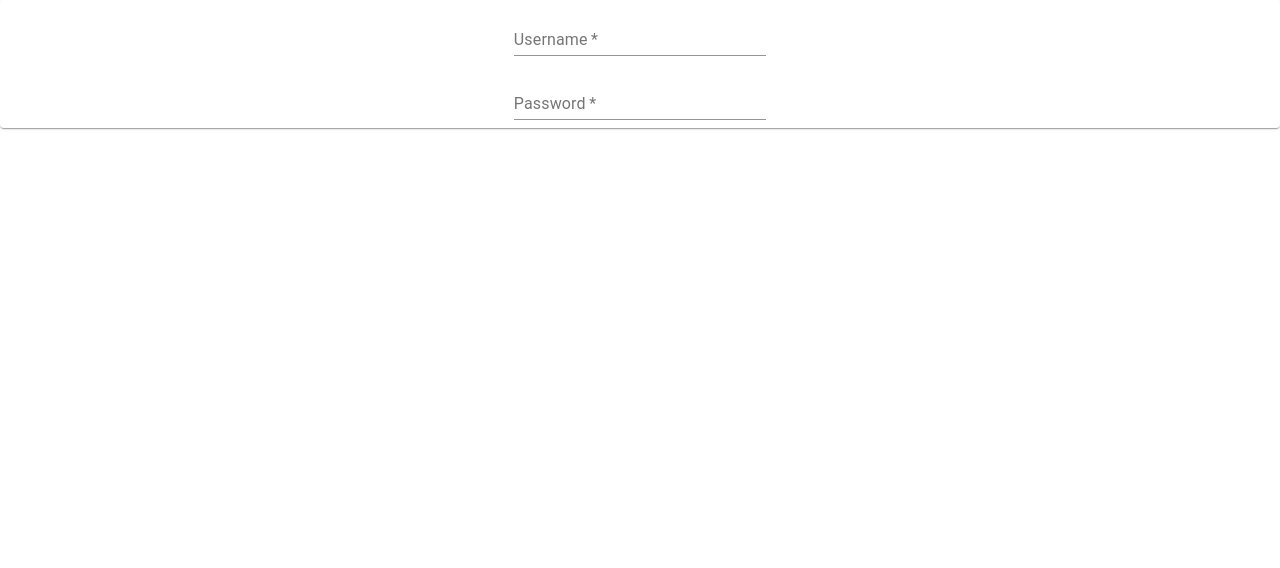
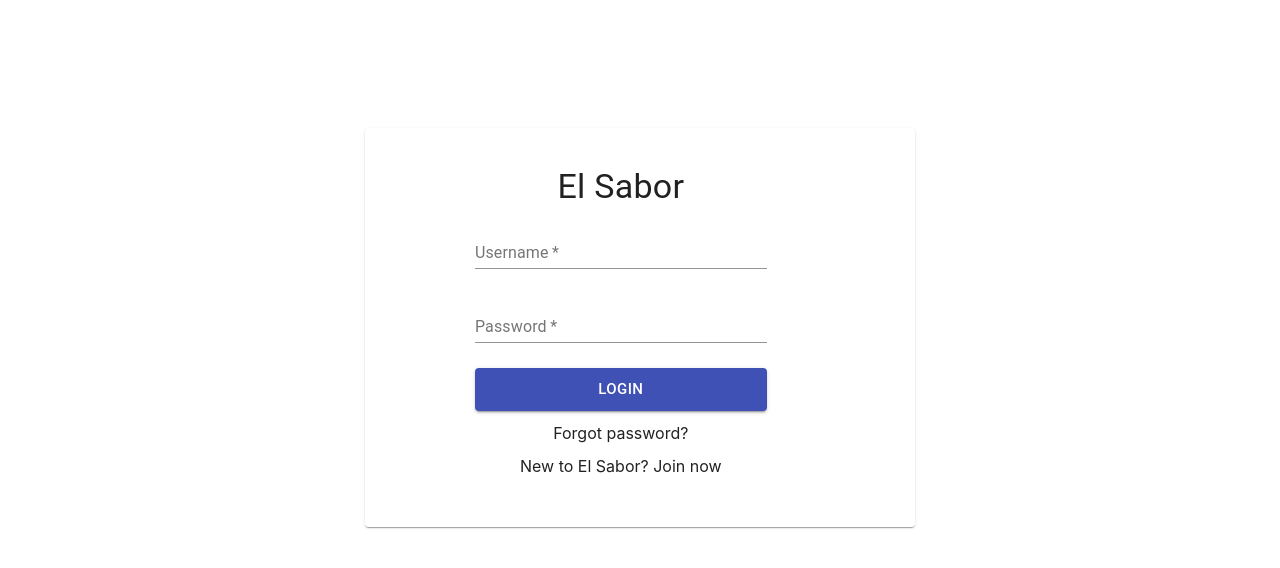
Before and after one commit to osagieomigie/elsabor, a React (Create React App) app in the folder frontend/: page / in a window 1280 px wide. Shown: the top 568 px of the page. Built offline with nearby package versions, Linux system fonts and the light colour scheme.

Commit message:
Added more elements to form

```diff
--- a/frontend/src/components/Styles.js
+++ b/frontend/src/components/Styles.js
@@ -1,13 +1,24 @@
 import { makeStyles } from "@material-ui/core/styles";
 
 export const useStyles = makeStyles(theme => ({
-  formRoot: {
-    "& .MuiTextField-root": {
-      margin: theme.spacing(1),
-      width: "25ch"
-    },
-    root: {
-      margin: "5%"
-    }
+  root: {
+    margin: "10%",
+    marginLeft: "auto",
+    marginRight: "auto",
+    padding: "3%",
+    paddingLeft: "0%",
+    width: "40%",
+    height: "50%"
+  },
+  form: {
+    marginLeft: "0%",
+    paddingLeft: "0%"
+  },
+  textBox: {
+    width: "60%"
+  },
+
+  inputStyle: {
+    padding: "2.5%"
   }
 }));
--- a/frontend/src/components/loginForm.js
+++ b/frontend/src/components/loginForm.js
@@ -2,6 +2,8 @@ import React, { useState } from "react";
 import { useStyles } from "./Styles";
 import TextField from "@material-ui/core/TextField";
 import Paper from "@material-ui/core/Paper";
+import Typography from "@material-ui/core/Typography";
+import Button from "@material-ui/core/Button";
 
 function LoginForm() {
   const classes = useStyles();
@@ -10,21 +12,26 @@ function LoginForm() {
 
   return (
     <Paper className={classes.root}>
-      <form className={classes.formRoot} noValidate autoComplete="off">
-        <div>
+      <Typography variant="h4" component="h1">
+        El Sabor
+      </Typography>
+      <form className={classes.form} noValidate autoComplete="off">
+        <div className={classes.inputStyle}>
           <TextField
             required
             id="standard-required"
+            className={classes.textBox}
             label="Username"
             defaultValue="Enter username"
             value={user}
             onChange={e => setUser(e.target.value)}
           />
         </div>
-        <div>
+        <div className={classes.inputStyle}>
           <TextField
             required
             id="standard-password-input"
+            className={classes.textBox}
             label="Password"
             type="password"
             autoComplete="current-password"
@@ -33,6 +40,27 @@ function LoginForm() {
           />
         </div>
       </form>
+      <div className={classes.inputStyle}>
+        <Button
+          variant="contained"
+          color="primary"
+          size="large"
+          className={classes.textBox}
+        >
+          Login
+        </Button>
+      </div>
+
+      <div>
+        <Typography variant="h8" component="h8">
+          Forgot password?
+        </Typography>
+      </div>
+      <div className={classes.inputStyle}>
+        <Typography variant="h8" component="h8">
+          New to El Sabor? Join now
+        </Typography>
+      </div>
     </Paper>
   );
 }
```
